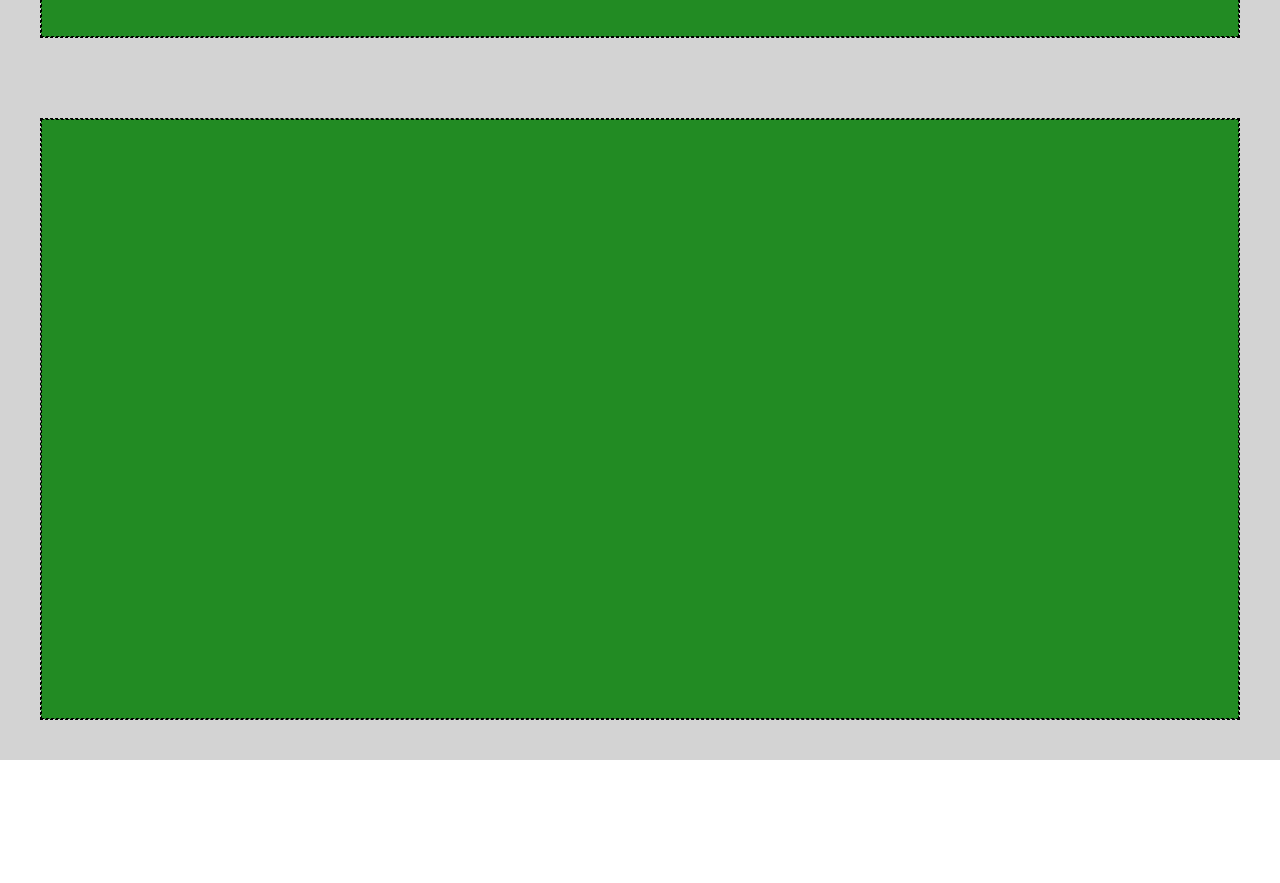
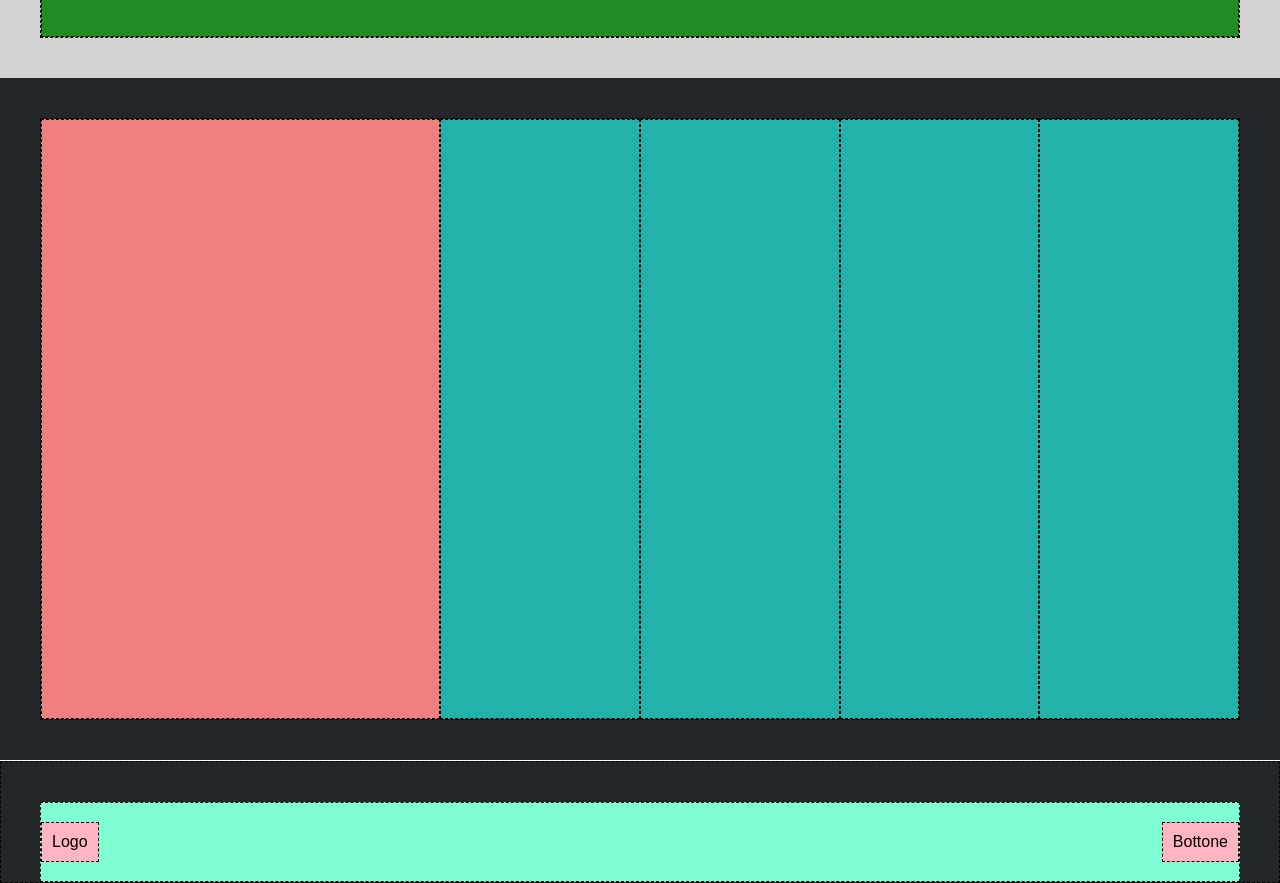
Before and after one commit to kapolandia/htmlcss-struttura-discord, a plain HTML site: page index.html in a window 1280 px wide. Shown: the part 2940-3823 px from the top of the page. Before the commit the page ends 3700 px from the top, so only its background shows below. Drawn offline with Linux system fonts and the light colour scheme.

Commit message:
feat: footer

```diff
--- a/assets/css/style.css
+++ b/assets/css/style.css
@@ -127,3 +127,55 @@ header .container{
     height: 600px;
     background-color: #228B23;
 }
+
+/*--------------  FOOTER PAGE  -----------------*/
+
+.black-back{
+    background-color: #23272A;
+}
+
+.darkgreen-back{
+    background-color: #22B2AA;
+}
+
+.red-back{
+    background-color: #F08080;
+}
+
+.footer-big-chunk{
+    width: calc((100%/6)*2) ;
+    min-height: 600px;
+}
+
+.footer-small-chunk{
+    width: calc(100%/6) ;
+    min-height: 600px;
+}
+
+.footer-divider{
+    width: 100%;
+    height: 1px;
+    border-style: none;
+    margin: 0;
+}
+
+.footer-last-section{
+    display: flex;
+    justify-content: center;
+    min-height: 90px;
+}
+
+.footer-logo-section{
+    background-color: #7FFED4;
+    height: 80px;
+    width: 100%;
+    display: flex;
+    justify-content: space-between;
+    align-items: center;
+    margin-bottom: 0;
+}
+
+.footer-logo, .footer-btn{
+    background-color: #FDB6C1;
+    padding: 10px;
+}
--- a/index.html
+++ b/index.html
@@ -73,14 +73,25 @@
         </section>
     </main>
     <footer>
-        <section>
-            <section class="flex-w100 grey-back">
+            <section class="flex-w100 black-back">
                 <div class="container">
-                    <div class="flex-w100 green-container">
+                <div class="footer-big-chunk red-back"></div>
+                <div class="footer-small-chunk darkgreen-back"></div>
+                <div class="footer-small-chunk darkgreen-back"></div>
+                <div class="footer-small-chunk darkgreen-back"></div>
+                <div class="footer-small-chunk darkgreen-back"></div>
+            </section>
+            <div class="footer-divider"></div>
+            <div class="footer-last-section black-back">
+                <div class="container footer-logo-section">
+                    <div class="footer-logo">
+                        Logo
+                    </div>
+                    <div class="footer-btn">
+                        Bottone
                     </div>
                 </div>
-            </section>
-        </section>
+            </div>
     </footer>
 </body>
 </html>
```
